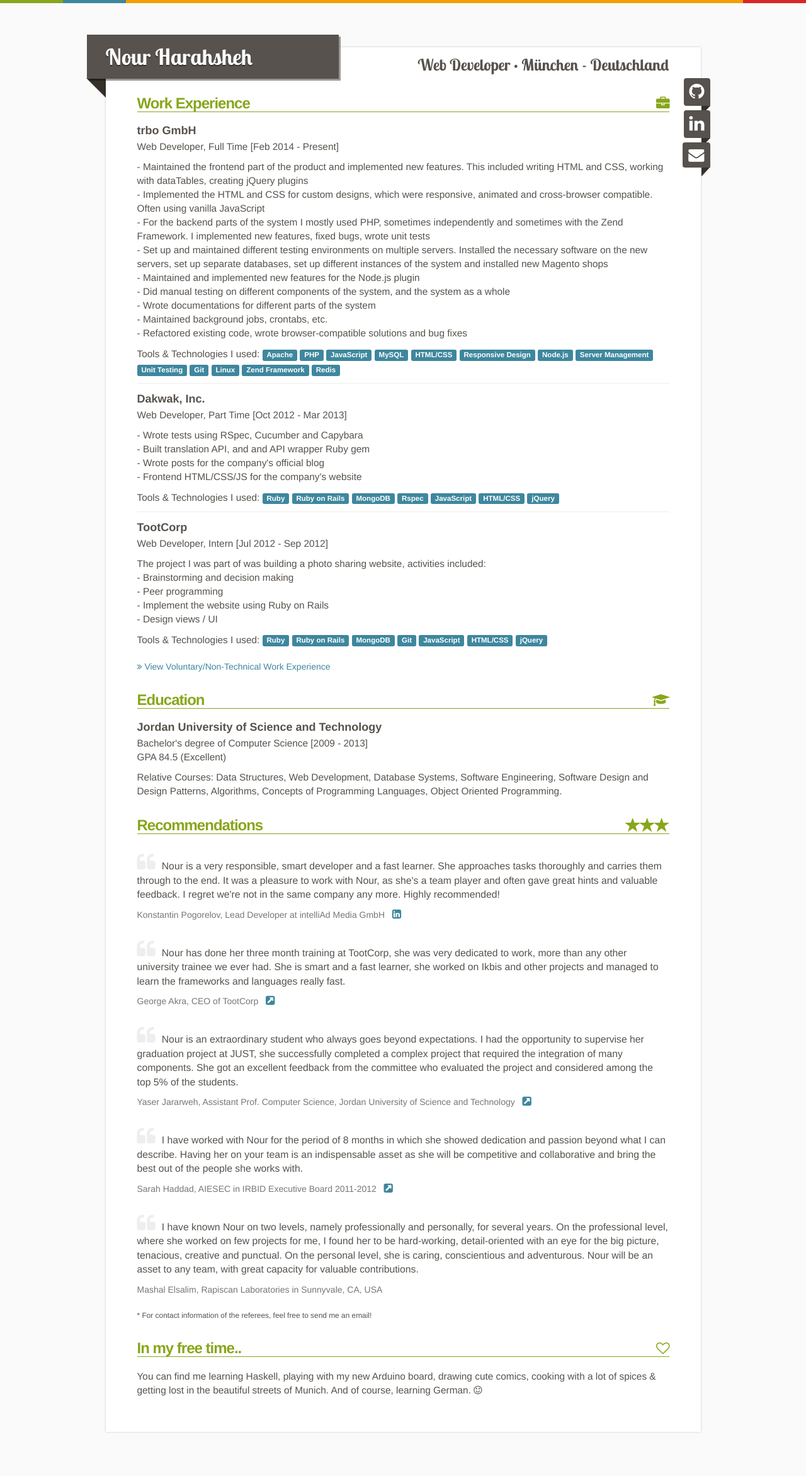
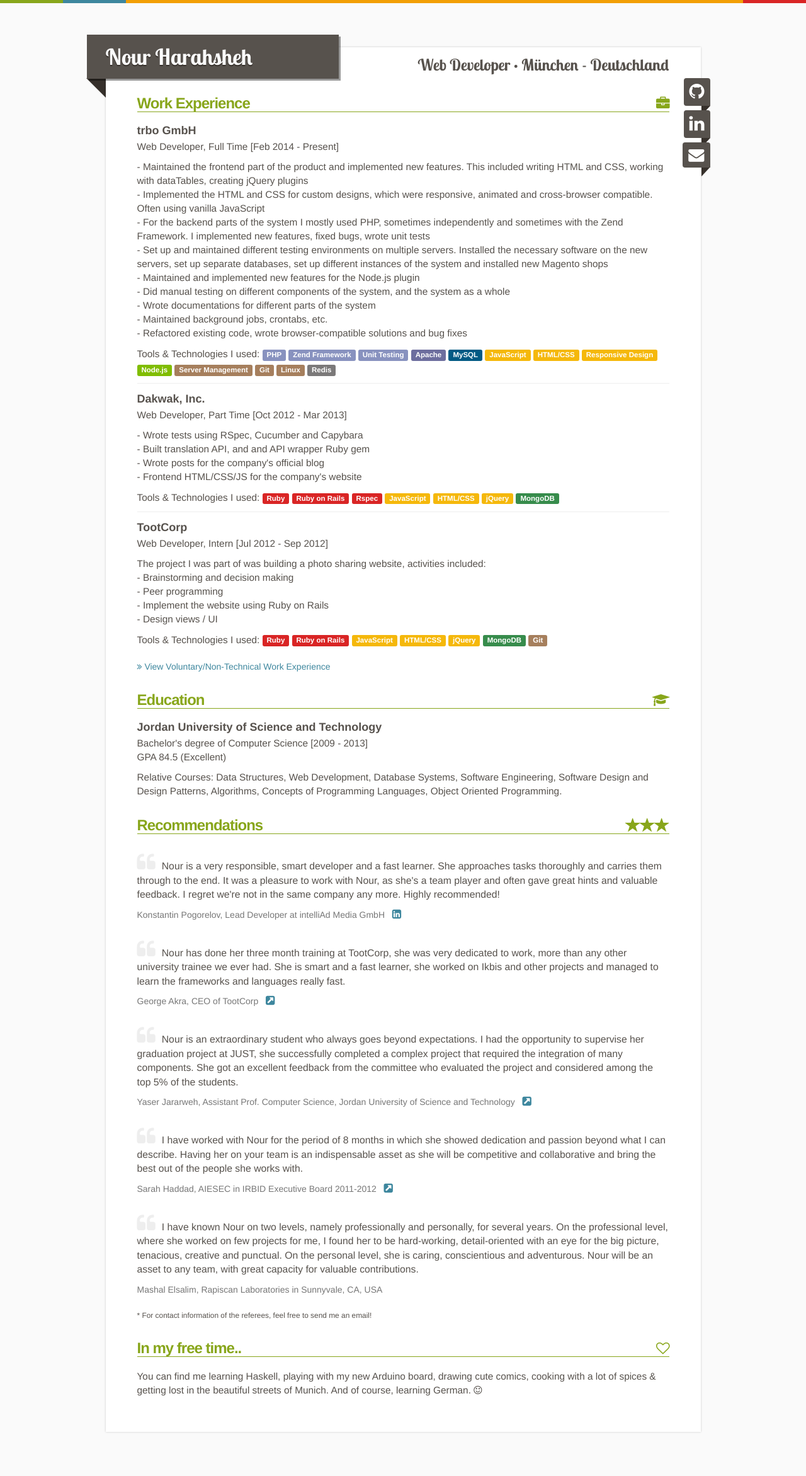
Before and after one commit to n0ur/n0ur.github.io, a Jekyll site: the page index.html, which Jekyll copies as it is, in a window 1280 px wide. Shown: the whole page at 63% size. Built offline with Jekyll 4.4.1, drawn with Linux system fonts in a browser that asks for light colours; nearby versions of some CDN libraries.

Commit message:
#1 colorize tags

```diff
--- a/css/styles.css
+++ b/css/styles.css
@@ -97,6 +97,33 @@ header {
 
 .label {
   background: #3E879E;
+}
+.label-ds {
+  background: #015A84;
+}
+.label-ruby {
+  background: #D92525;
+}
+.label-php {
+  background: #8892BF;
+}
+.label-frontend {
+  background: #F5B80B;
+}
+.label-system {
+  background: #A67F5D;
+}
+.label-mongo {
+  background: #378C4C;
+}
+.label-apache {
+  background: #6D6E9E;
+}
+.label-redis {
+  background: #7B7979;
+}
+.label-node {
+  background: #80BD01;
 }
 .content {
   background: #fff;
--- a/index.html
+++ b/index.html
@@ -56,19 +56,19 @@
                     - Refactored existing code, wrote browser-compatible solutions and bug fixes<br>
                   </p>
                   <p class="tools">Tools & Technologies I used:
-                    <span class="label">Apache</span>
-                    <span class="label">PHP</span>
-                    <span class="label">JavaScript</span>
-                    <span class="label">MySQL</span>
-                    <span class="label">HTML/CSS</span>
-                    <span class="label">Responsive Design</span>
-                    <span class="label">Node.js</span>
-                    <span class="label">Server Management</span>
-                    <span class="label">Unit Testing</span>
-                    <span class="label">Git</span>
-                    <span class="label">Linux</span>
-                    <span class="label">Zend Framework</span>
-                    <span class="label">Redis</span>
+                    <span class="label label-php">PHP</span>
+                    <span class="label label-php">Zend Framework</span>
+                    <span class="label label-php">Unit Testing</span>
+                    <span class="label label-apache">Apache</span>
+                    <span class="label label-ds">MySQL</span>
+                    <span class="label label-frontend">JavaScript</span>
+                    <span class="label label-frontend">HTML/CSS</span>
+                    <span class="label label-frontend">Responsive Design</span>
+                    <span class="label label-node">Node.js</span>
+                    <span class="label label-system">Server Management</span>
+                    <span class="label label-system">Git</span>
+                    <span class="label label-system">Linux</span>
+                    <span class="label label-redis">Redis</span>
                   </p>
                 </li>
 
@@ -82,13 +82,13 @@
                     - Frontend HTML/CSS/JS for the company's website
                   </p>
                   <p class="tools">Tools & Technologies I used:
-                    <span class="label">Ruby</span>
-                    <span class="label">Ruby on Rails</span>
-                    <span class="label">MongoDB</span>
-                    <span class="label">Rspec</span>
-                    <span class="label">JavaScript</span>
-                    <span class="label">HTML/CSS</span>
-                    <span class="label">jQuery</span>
+                    <span class="label label-ruby">Ruby</span>
+                    <span class="label label-ruby">Ruby on Rails</span>
+                    <span class="label label-ruby">Rspec</span>
+                    <span class="label label-frontend">JavaScript</span>
+                    <span class="label label-frontend">HTML/CSS</span>
+                    <span class="label label-frontend">jQuery</span>
+                    <span class="label label-mongo">MongoDB</span>
                   </p>
                 </li>
 
@@ -102,13 +102,13 @@
                     - Design views / UI<br>
                   </p>
                   <p class="tools">Tools & Technologies I used:
-                    <span class="label">Ruby</span>
-                    <span class="label">Ruby on Rails</span>
-                    <span class="label">MongoDB</span>
-                    <span class="label">Git</span>
-                    <span class="label">JavaScript</span>
-                    <span class="label">HTML/CSS</span>
-                    <span class="label">jQuery</span>
+                    <span class="label label-ruby">Ruby</span>
+                    <span class="label label-ruby">Ruby on Rails</span>
+                    <span class="label label-frontend">JavaScript</span>
+                    <span class="label label-frontend">HTML/CSS</span>
+                    <span class="label label-frontend">jQuery</span>
+                    <span class="label label-mongo">MongoDB</span>
+                    <span class="label label-system">Git</span>
                   </p>
                 </li>
               </ul>
@@ -126,10 +126,10 @@
                     - I conducted trainings with their staff to teach them how customize the website and update the content.<br>
                   </p>
                   <p class="tools">Tools & Technologies I used:
-                    <span class="label">PHP</span>
-                    <span class="label">Wordpress</span>
-                    <span class="label">HTML/CSS</span>
-                    <span class="label">JavaScript</span>
+                    <span class="label label-php">PHP</span>
+                    <span class="label label-php">Wordpress</span>
+                    <span class="label label-frontend">HTML/CSS</span>
+                    <span class="label label-frontend">JavaScript</span>
                   </p>
                 </li>
                 <li>
```
Also changed, not shown: other parts of index.html (+1 -1 lines).
